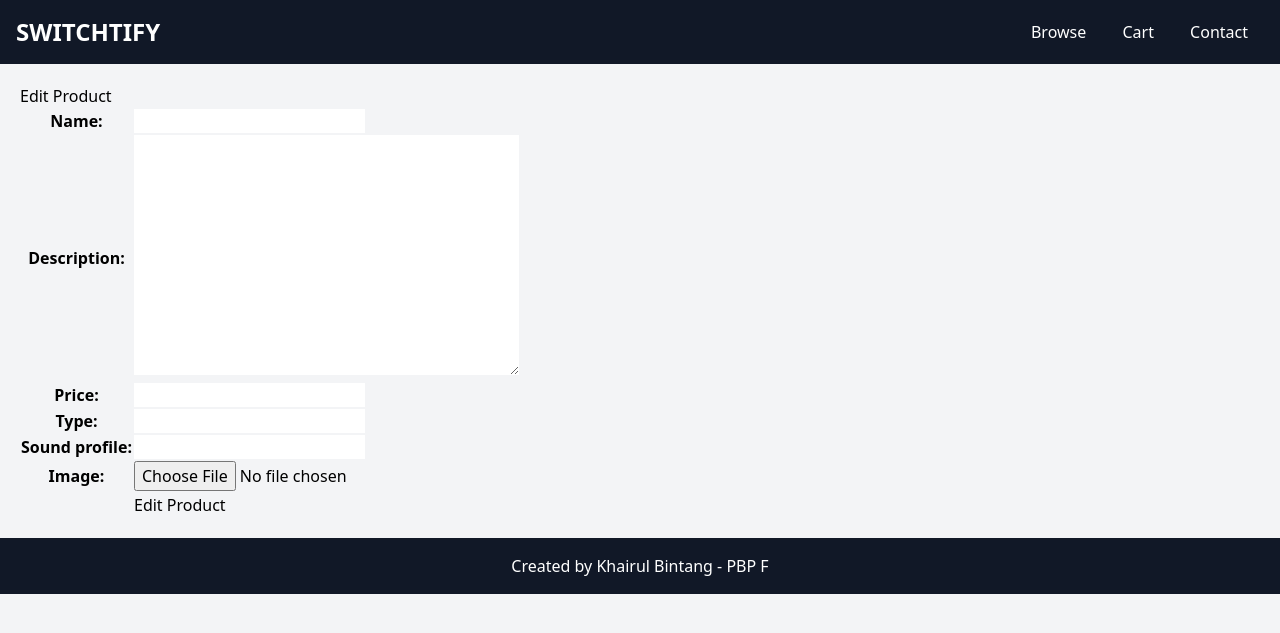
After one commit to khbintang/Switchtify, a Django app: template main/templates/edit_product.html in a window 1280 px wide. The commit adds this page. Shown: the top 633 px of the page. Run offline with Django 5.2, Linux system fonts and the light colour scheme; the template is opened without the code that fills it: values that come from a table or form of the project are taken from there, others are empty; some libraries are stand-ins or nearby versions.

Commit message:
Implementasi edit button product failed

```diff
--- a/main/models.py
+++ b/main/models.py
@@ -1,5 +1,6 @@
 from django.db import models
 from django.contrib.auth.models import User
+import uuid
 
 
 class Product(models.Model):
--- /dev/null
+++ b/main/templates/edit_product.html
@@ -0,0 +1,22 @@
+{% extends 'base.html' %}
+
+{% load static %}
+
+{% block content %}
+
+<h1>Edit Product</h1>
+
+<form method="POST">
+    {% csrf_token %}
+    <table>
+        {{ form.as_table }}
+        <tr>
+            <td></td>
+            <td>
+                <input type="submit" value="Edit Product"/>
+            </td>
+        </tr>
+    </table>
+</form>
+
+{% endblock %}
--- a/main/urls.py
+++ b/main/urls.py
@@ -3,6 +3,9 @@ from .views import product_detail, create_product, show_xml, show_json, show_xml
 from main.views import register
 from main.views import login_user
 from main.views import logout_user
+from main.views import edit_product
+# from main.views import delete_product
+
 
 app_name = 'main'
 
@@ -16,6 +19,7 @@ urlpatterns = [
     path('register/', register, name='register'),
     path('login/', login_user, name='login'),
     path('logout/', logout_user, name='logout'),
-
+    path('edit-product/<uuid:id>', edit_product, name='edit_product'),
+    # path('delete/<uuid:id>', delete_product, name='delete_product'),
 
 ]
--- a/templates/base.html
+++ b/templates/base.html
@@ -4,28 +4,36 @@
     <meta charset="UTF-8">
     <meta name="viewport" content="width=device-width, initial-scale=1.0">
     <title>{% block title %}Switchtify{% endblock %}</title>
-    {% block meta %}{% endblock meta %}
+
+    {% block meta %}
+    <!-- Meta tags for responsive design -->
+    <meta charset="UTF-8" />
+    <meta name="viewport" content="width=device-width, initial-scale=1">
+    {% endblock meta %}
+
+    <!-- Tailwind CSS CDN -->
+    <script src="https://cdn.tailwindcss.com"></script>
 </head>
-<body style="font-family: Arial, sans-serif; margin: 0; padding: 0; background-color: #f4f4f4;">
+<body class="font-sans bg-gray-100">
     <!-- Header -->
-    <header style="background-color: #333; color: #fff; padding: 10px; display: flex; justify-content: space-between; align-items: center;">
-        <div style="font-size: 24px;">SWITCHTIFY</div>
+    <header class="bg-gray-900 text-white p-4 flex justify-between items-center">
+        <div class="text-2xl font-bold">SWITCHTIFY</div>
         <nav>
-            <a href="#" style="color: #fff; text-decoration: none; padding: 0 15px;">Browse</a>
-            <a href="#" style="color: #fff; text-decoration: none; padding: 0 15px;">Cart</a>
-            <a href="#" style="color: #fff; text-decoration: none; padding: 0 15px;">Contact</a>
+            <a href="#" class="text-white no-underline px-4">Browse</a>
+            <a href="#" class="text-white no-underline px-4">Cart</a>
+            <a href="#" class="text-white no-underline px-4">Contact</a>
         </nav>
     </header>
 
     <!-- Main content block -->
-    <main style="padding: 20px;">
+    <main class="p-5">
         {% block content %}
         <!-- This is where child templates will insert their content -->
         {% endblock content %}
     </main>
 
     <!-- Footer -->
-    <footer style="background-color: #333; color: #fff; text-align: center; padding: 10px;">
+    <footer class="bg-gray-900 text-white text-center p-4">
         Created by Khairul Bintang - PBP F
     </footer>
 </body>
```
Also changed, not shown: main/templates/main.html (+9 -0 lines), main/views.py (+13 -1 lines).
